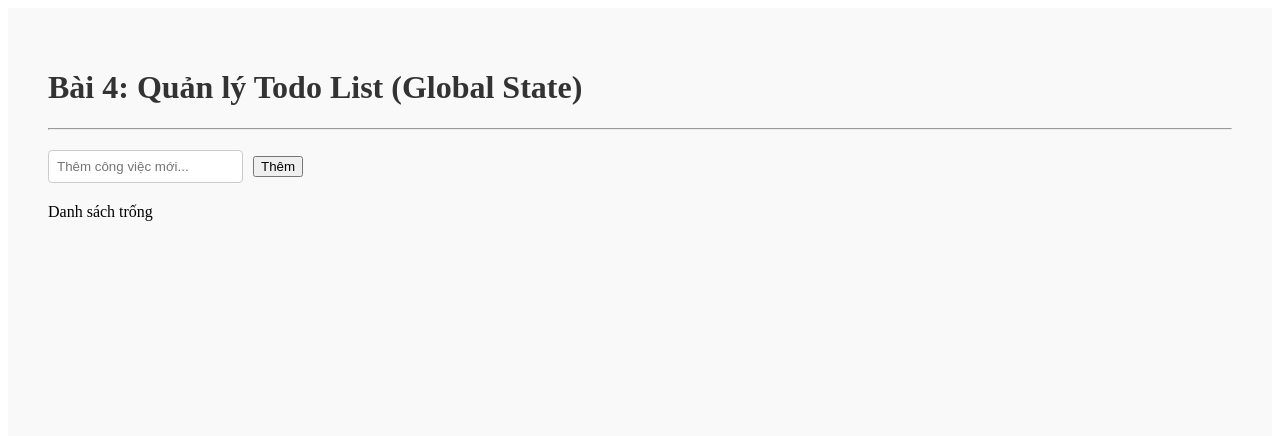
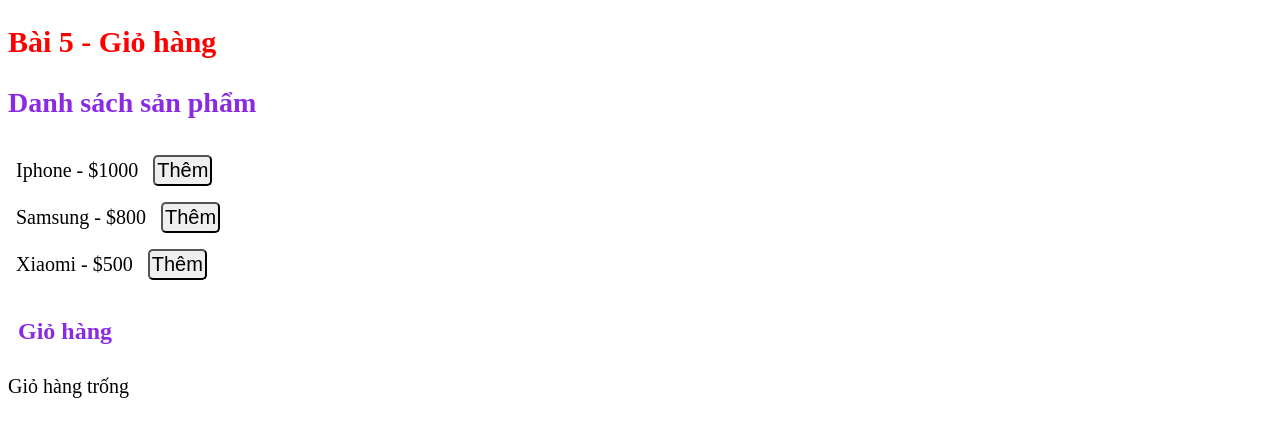
Before and after one commit to NhungNhung02/BaiTapThucHanhTuan7_Recoil, a React (Vite) app: page / in a window 1280 px wide. Shown: the top 436 px of the page. Built offline with nearby package versions, Linux system fonts and the light colour scheme.

Commit message:
Bai5_Cart (Giỏ hàng)

```diff
--- a/src/App.jsx
+++ b/src/App.jsx
@@ -3,6 +3,8 @@ import Bai1 from "./pages/Bai1/Bai1";
 import Bai2 from "./pages/Bai2/Bai2";
 import Bai3 from "./pages/Bai3/Bai3";
 import Bai4 from "./pages/Bai4/Bai4";
+import Bai5 from "./pages/Bai5/Bai5";
+
 function App() {
 
   return (
@@ -13,7 +15,9 @@ function App() {
         {/*<Bai2/> */}
         {/*<h1 style={{ color: 'red' }}></h1> */}
         {/*<Bai3 /> */}
-        <Bai4 />
+        {/*<Bai4 /> */}
+        <Bai5 />
+
       </div>
     </>
   )
--- /dev/null
+++ b/src/components/CartItem.jsx
@@ -0,0 +1,31 @@
+import { useRecoilState } from "recoil";
+import { cartState } from "../recoil/cartState";
+
+export default function CartItem({ item }) {
+    const [cart, setCart] = useRecoilState(cartState);
+
+    const increase = () => {
+        setCart(cart.map(i =>
+            i.id === item.id ? { ...i, quantity: i.quantity + 1 } : i
+        ));
+    };
+
+    const decrease = () => {
+        if (item.quantity === 1) {
+            setCart(cart.filter(i => i.id !== item.id));
+        } else {
+            setCart(cart.map(i =>
+                i.id === item.id ? { ...i, quantity: i.quantity - 1 } : i
+            ));
+        }
+    };
+
+    return (
+        <div style={{ display: "flex", gap: "10px", alignItems: "center", marginBottom: "10px" }}>
+            <span style={{ fontSize: "20px" }}>{item.name}</span>
+            <span>x{item.quantity}</span>
+            <button style={{ fontSize: "20", }} onClick={increase}>+</button>
+            <button style={{ fontSize: "20" }} onClick={decrease}>-</button>
+        </div>
+    );
+}
--- /dev/null
+++ b/src/components/CartList.jsx
@@ -0,0 +1,25 @@
+import { useRecoilValue } from "recoil";
+import { cartState, totalPriceState } from "../recoil/cartState";
+import CartItem from "./CartItem";
+
+export default function CartList() {
+    const cart = useRecoilValue(cartState);
+    const total = useRecoilValue(totalPriceState);
+
+    return (
+        <div>
+            <h2 style={{ padding: "10px", color: "blueviolet" }}>Giỏ hàng</h2>
+
+            {cart.length === 0 ? (
+                <p style={{ fontSize: "20px" }}>Giỏ hàng trống</p>
+            ) : (
+                <>
+                    {cart.map(item => (
+                        <CartItem key={item.id} item={item} />
+                    ))}
+                    <h3 style={{ color: "red", fontSize: "20px" }}>Tổng tiền: ${total}</h3>
+                </>
+            )}
+        </div>
+    );
+}
--- /dev/null
+++ b/src/components/ProductList.jsx
@@ -0,0 +1,40 @@
+import { useSetRecoilState } from "recoil";
+import { cartState } from "../recoil/cartState";
+
+const products = [
+    { id: 1, name: "Iphone", price: 1000 },
+    { id: 2, name: "Samsung", price: 800 },
+    { id: 3, name: "Xiaomi", price: 500 },
+];
+
+export default function ProductList() {
+    const setCart = useSetRecoilState(cartState);
+
+    const addToCart = (product) => {
+        setCart((oldCart) => {
+            const exist = oldCart.find(item => item.id === product.id);
+
+            if (exist) {
+                return oldCart.map(item =>
+                    item.id === product.id
+                        ? { ...item, quantity: item.quantity + 1 }
+                        : item
+                );
+            }
+
+            return [...oldCart, { ...product, quantity: 1 }];
+        });
+    };
+
+    return (
+        <div>
+            <h3 style={{ color: "blueviolet", fontSize: "28px" }}>Danh sách sản phẩm</h3>
+            {products.map(p => (
+                <div style={{ fontSize: "20px", padding: "8px" }} key={p.id}>
+                    {p.name} - ${p.price}
+                    <button style={{ fontSize: "20px", borderRadius: "5px", padding: "2px", marginLeft: "15px" }} onClick={() => addToCart(p)}>Thêm</button>
+                </div>
+            ))}
+        </div>
+    );
+}
--- /dev/null
+++ b/src/pages/Bai5/Bai5.jsx
@@ -0,0 +1,12 @@
+import ProductList from "../../components/ProductList";
+import CartList from "../../components/CartList";
+
+export default function Bai5() {
+    return (
+        <div>
+            <h2 style={{ color: "red", fontSize: "30px" }}>Bài 5 - Giỏ hàng</h2>
+            <ProductList />
+            <CartList />
+        </div >
+    );
+}
--- /dev/null
+++ b/src/recoil/cartState.jsx
@@ -0,0 +1,18 @@
+import { atom, selector } from "recoil";
+
+// state giỏ hàng
+export const cartState = atom({
+    key: "cartState",
+    default: [],
+});
+
+// selector tính tổng tiền
+export const totalPriceState = selector({
+    key: "totalPriceState",
+    get: ({ get }) => {
+        const cart = get(cartState);
+        return cart.reduce((total, item) =>
+            total + item.price * item.quantity, 0
+        );
+    }
+});
```
Also changed, not shown: src/assets/Bai5/Bai5_Bài 5 Cart (Giỏ hàng).png (added), src/assets/Bai5/Bai5_Bài 5 Cart (Giỏ hàng)_ADD.png (added).
